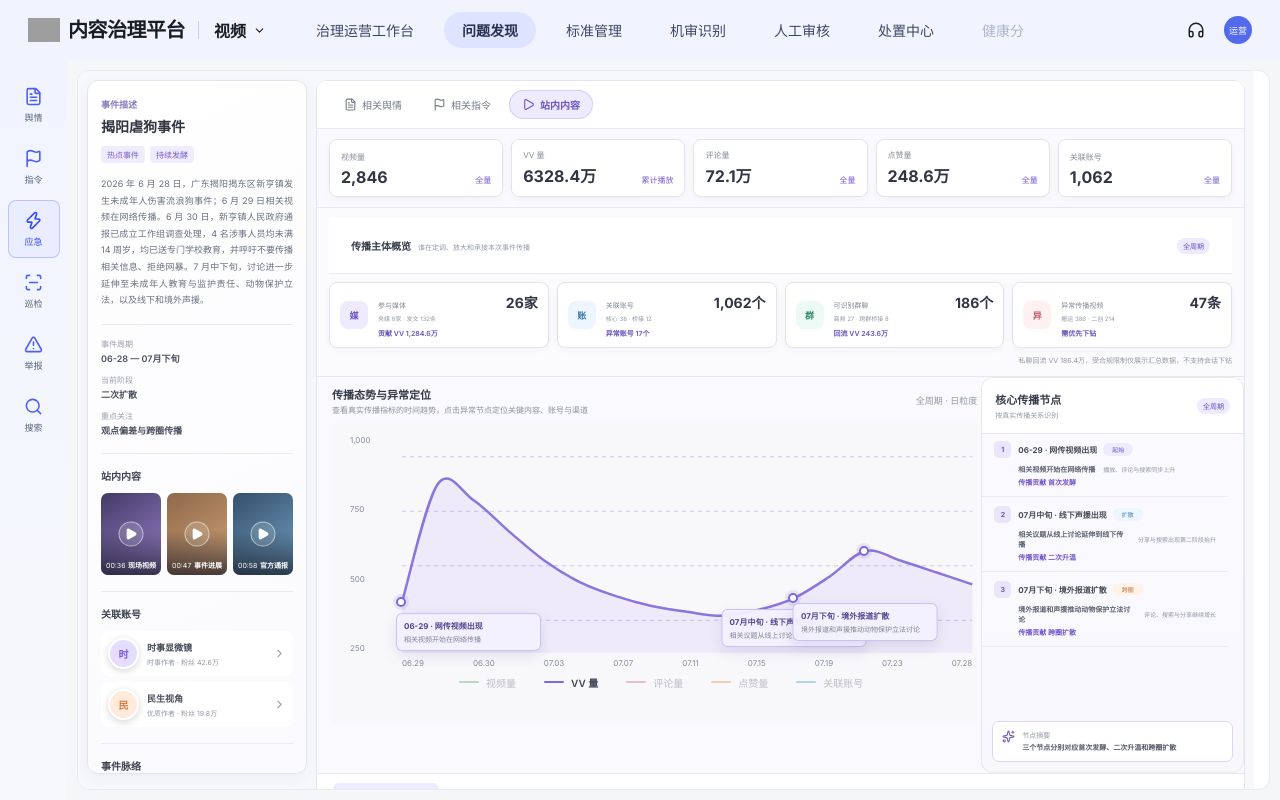
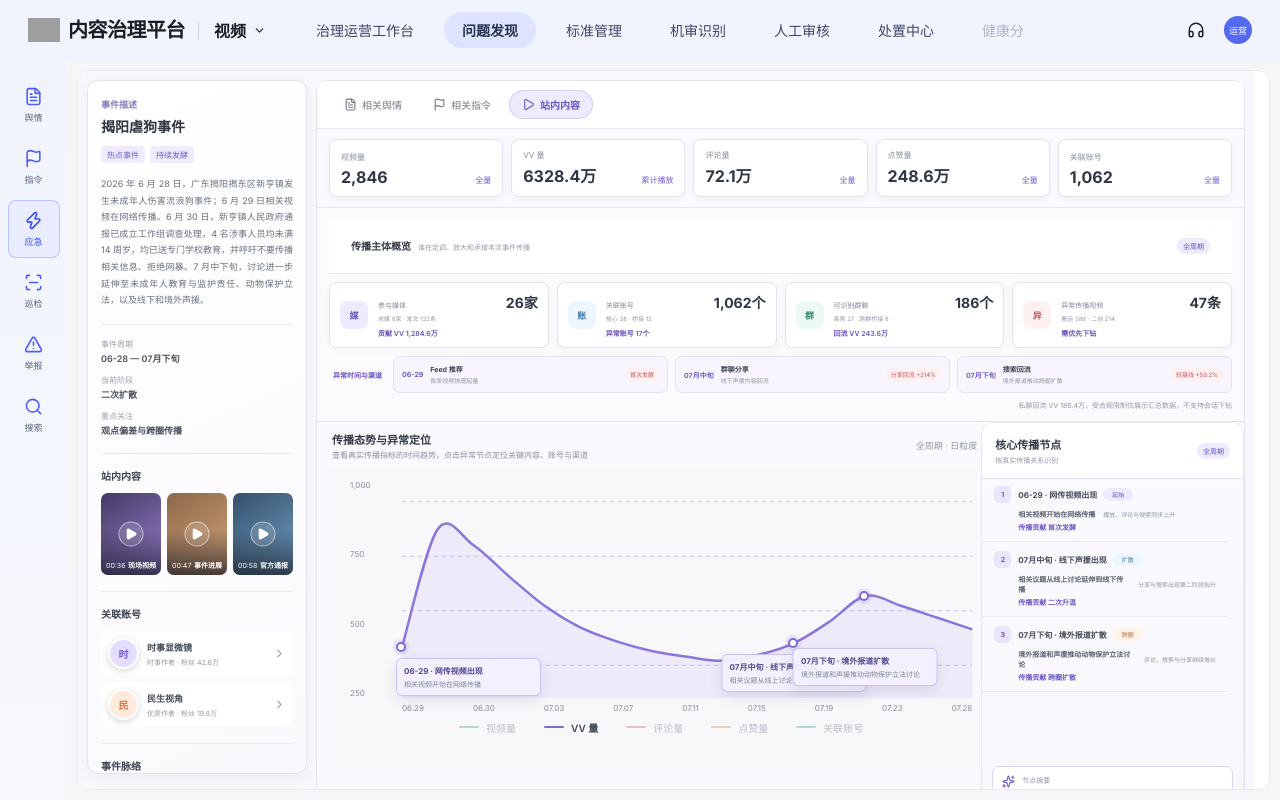
Before and after one commit to zhudantong123-hub/communicationanalysis, a React (Vite) app: page / in a window 1280 px wide. Built offline with nearby package versions, Linux system fonts and the light colour scheme; grey boxes are pictures that could not be loaded.

Commit message:
在传播摘要中补充异常时间与渠道

```diff
--- a/src/main.tsx
+++ b/src/main.tsx
@@ -429,6 +429,12 @@ function InsightCommandCenter({select,activeOpinion,timeFilterIndex,onOpinionSel
     <article><i>账</i><span><small>关联账号</small><b>1,062个</b><em>核心 38 · 桥接 12</em></span><strong>异常账号 17个</strong></article>
     <article><i>群</i><span><small>可识别群聊</small><b>186个</b><em>高频 27 · 跨群桥接 8</em></span><strong>回流 VV 243.6万</strong></article>
     <article><i>异</i><span><small>异常传播视频</small><b>47条</b><em>搬运 386 · 二创 214</em></span><strong>需优先下钻</strong></article>
+   </div>
+   <div className="anomalySummaryRow" aria-label="异常时间与渠道">
+    <b>异常时间与渠道</b>
+    <button onClick={()=>{setSelectedTimeIndex(0);setSelectedInsight(0);setOpinionScope('视频');onTimeWindowChange(0)}}><time>06-29</time><span><strong>Feed 推荐</strong><small>首发视频快速起量</small></span><em>首次发酵</em></button>
+    <button onClick={()=>{setSelectedTimeIndex(11);setSelectedInsight(1);setOpinionScope('视频');onTimeWindowChange(11)}}><time>07月中旬</time><span><strong>群聊分享</strong><small>线下声援内容回流</small></span><em>分享回流 +214%</em></button>
+    <button onClick={()=>{setSelectedTimeIndex(13);setSelectedInsight(2);setOpinionScope('视频');onTimeWindowChange(13)}}><time>07月下旬</time><span><strong>搜索回流</strong><small>境外报道推动跨圈扩散</small></span><em>较基线 +59.2%</em></button>
    </div>
    <footer>私聊回流 VV 186.4万，受合规限制仅展示汇总数据，不支持会话下钻</footer>
   </section>
--- a/src/trend-core-opinions.css
+++ b/src/trend-core-opinions.css
@@ -138,6 +138,80 @@
 .actorSummaryStrip > footer {
   margin-top: 7px;
   text-align: right;
+}
+
+.anomalySummaryRow {
+  display: grid;
+  grid-template-columns: auto repeat(3, minmax(0, 1fr));
+  align-items: stretch;
+  gap: 7px;
+  margin-top: 8px;
+}
+
+.anomalySummaryRow > b {
+  display: flex;
+  align-items: center;
+  padding: 0 4px;
+  color: #6e57c2;
+  font-size: 7px;
+  white-space: nowrap;
+}
+
+.anomalySummaryRow > button {
+  display: grid;
+  min-width: 0;
+  grid-template-columns: auto minmax(0, 1fr) auto;
+  align-items: center;
+  gap: 7px;
+  padding: 7px 8px;
+  border: 1px solid #e6e0f4;
+  border-radius: 7px;
+  background: #f8f5ff;
+  color: #4b5260;
+  text-align: left;
+  transition: border-color .15s ease, background .15s ease, transform .15s ease;
+}
+
+.anomalySummaryRow > button:hover {
+  border-color: #c9bbef;
+  background: #f2edff;
+  transform: translateY(-1px);
+}
+
+.anomalySummaryRow time {
+  color: #735ac8;
+  font-size: 7px;
+  font-weight: 700;
+}
+
+.anomalySummaryRow span {
+  display: flex;
+  min-width: 0;
+  flex-direction: column;
+  gap: 2px;
+}
+
+.anomalySummaryRow strong {
+  color: #3e4552;
+  font-size: 7px;
+}
+
+.anomalySummaryRow small {
+  overflow: hidden;
+  color: #8e95a0;
+  font-size: 6px;
+  text-overflow: ellipsis;
+  white-space: nowrap;
+}
+
+.anomalySummaryRow em {
+  padding: 3px 5px;
+  border-radius: 7px;
+  background: #fff0f1;
+  color: #c5535e;
+  font-size: 6px;
+  font-style: normal;
+  white-space: nowrap;
 }
 
 .trendCoreOpinionPanel {
@@ -410,6 +484,14 @@
   .actorSummaryCards {
     grid-template-columns: repeat(2, minmax(0, 1fr));
   }
+
+  .anomalySummaryRow {
+    grid-template-columns: 1fr;
+  }
+
+  .anomalySummaryRow > b {
+    padding: 0;
+  }
 }
 
 @media (max-width: 700px) {
```
